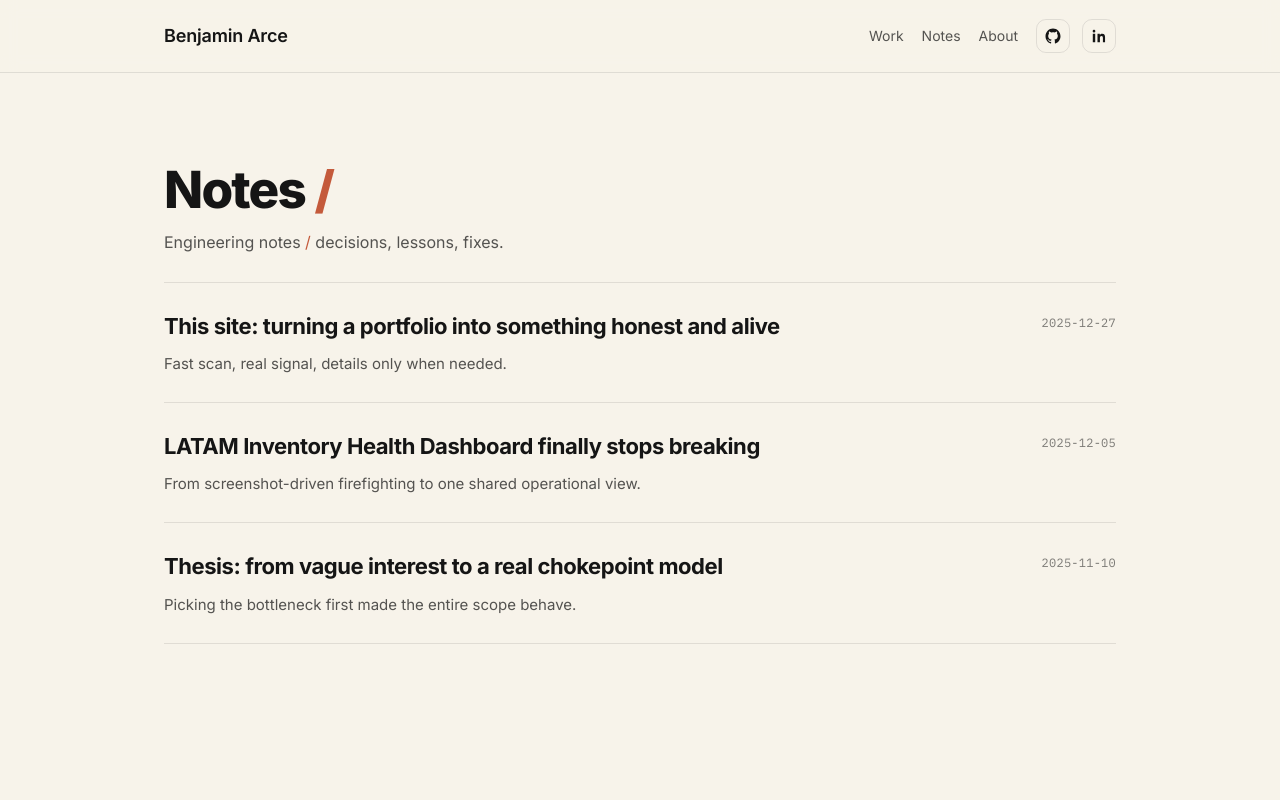
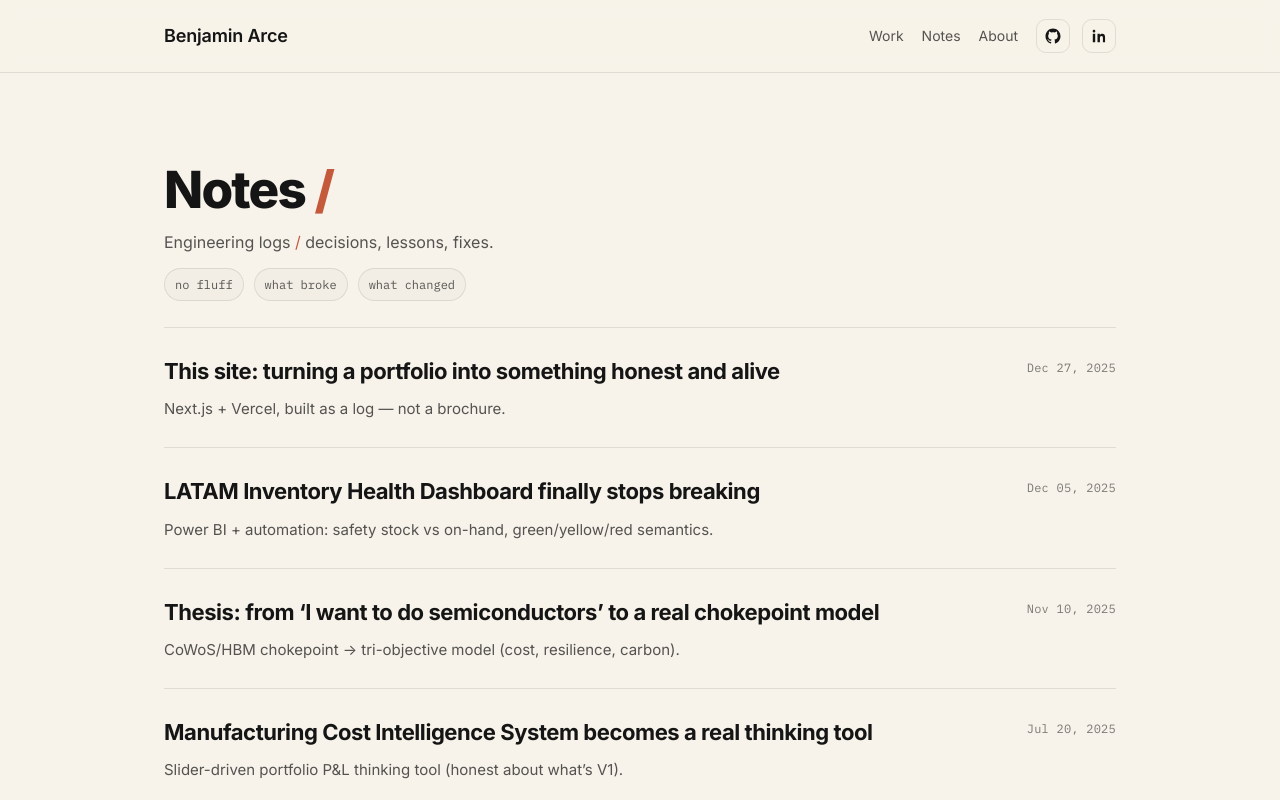
Before and after one commit to benjaminarce-cloud/arcev2-portfolio, a Next.js app: page /notes in a window 1280 px wide. Shown: the top 800 px of the page. Built offline with nearby package versions, Linux system fonts and the light colour scheme.

Commit message:
Update page.tsx

```diff
--- a/src/app/notes/page.tsx
+++ b/src/app/notes/page.tsx
@@ -12,20 +12,32 @@ const NOTES: NoteRow[] = [
   {
     slug: "site-honest-and-alive",
     title: "This site: turning a portfolio into something honest and alive",
-    desc: "Fast scan, real signal, details only when needed.",
-    date: "2025-12-27",
+    desc: "Next.js + Vercel, built as a log — not a brochure.",
+    date: "Dec 27, 2025",
   },
   {
     slug: "latam-inventory-dashboard-stops-breaking",
     title: "LATAM Inventory Health Dashboard finally stops breaking",
-    desc: "From screenshot-driven firefighting to one shared operational view.",
-    date: "2025-12-05",
+    desc: "Power BI + automation: safety stock vs on-hand, green/yellow/red semantics.",
+    date: "Dec 05, 2025",
   },
   {
     slug: "thesis-chokepoint-model",
-    title: "Thesis: from vague interest to a real chokepoint model",
-    desc: "Picking the bottleneck first made the entire scope behave.",
-    date: "2025-11-10",
+    title: "Thesis: from ‘I want to do semiconductors’ to a real chokepoint model",
+    desc: "CoWoS/HBM chokepoint → tri-objective model (cost, resilience, carbon).",
+    date: "Nov 10, 2025",
+  },
+  {
+    slug: "manufacturing-cost-intelligence-tool",
+    title: "Manufacturing Cost Intelligence System becomes a real thinking tool",
+    desc: "Slider-driven portfolio P&L thinking tool (honest about what’s V1).",
+    date: "Jul 20, 2025",
+  },
+  {
+    slug: "cross-border-fleet-optimizer-working",
+    title: "Cross-Border Fleet Optimizer actually starts working",
+    desc: "OR-Tools + OSRM: cost-first routing that starts behaving like a real tool.",
+    date: "Jun 15, 2025",
   },
 ];
 
@@ -38,8 +50,15 @@ export default function NotesPage() {
         </h1>
 
         <p className="page-subtitle" style={{ maxWidth: 720 }}>
-          Engineering notes <span className="accent">/</span> decisions, lessons, fixes.
+          Engineering logs <span className="accent">/</span> decisions, lessons, fixes.
         </p>
+
+        {/* Accent row UNDER subtitle */}
+        <div style={{ display: "flex", flexWrap: "wrap", gap: 10, marginTop: 12, marginBottom: 18 }}>
+          <span className="pill">no fluff</span>
+          <span className="pill">what broke</span>
+          <span className="pill">what changed</span>
+        </div>
 
         <div className="list" aria-label="Notes list">
           {NOTES.map((n) => (
```
